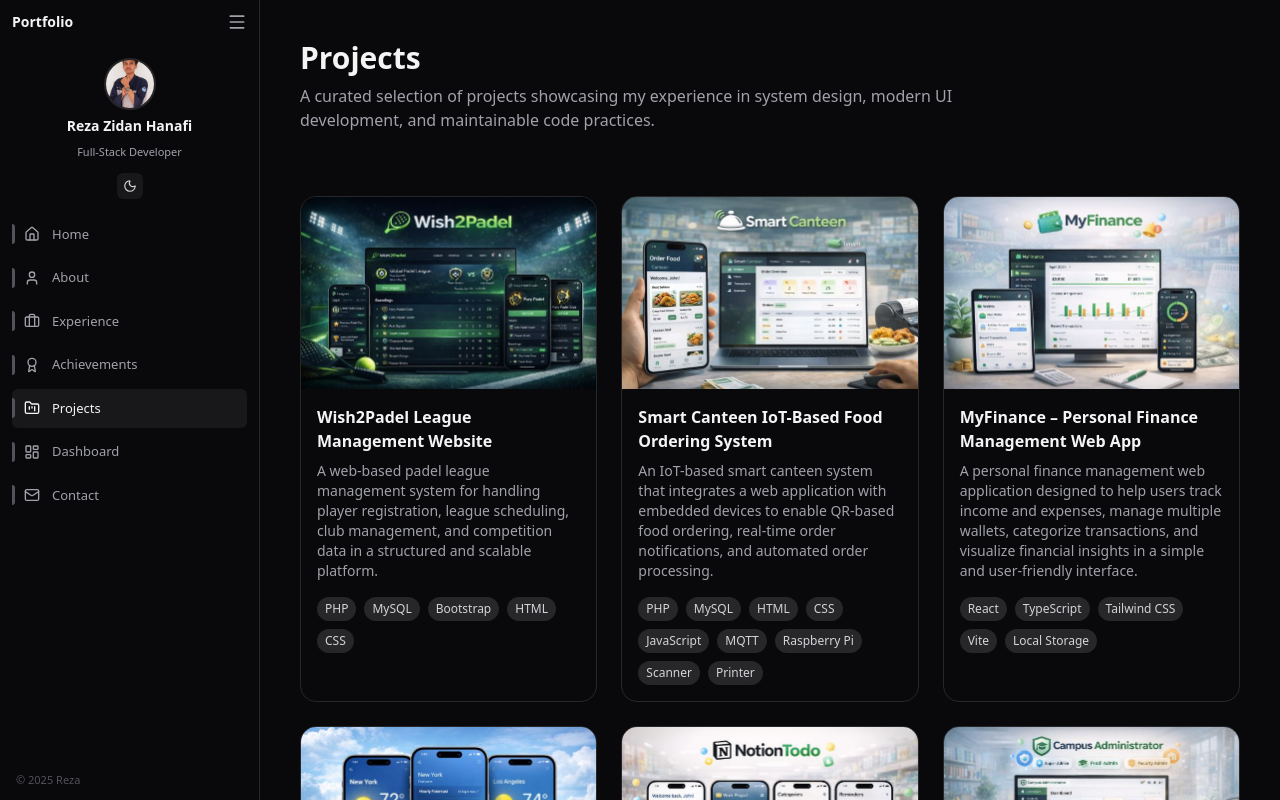
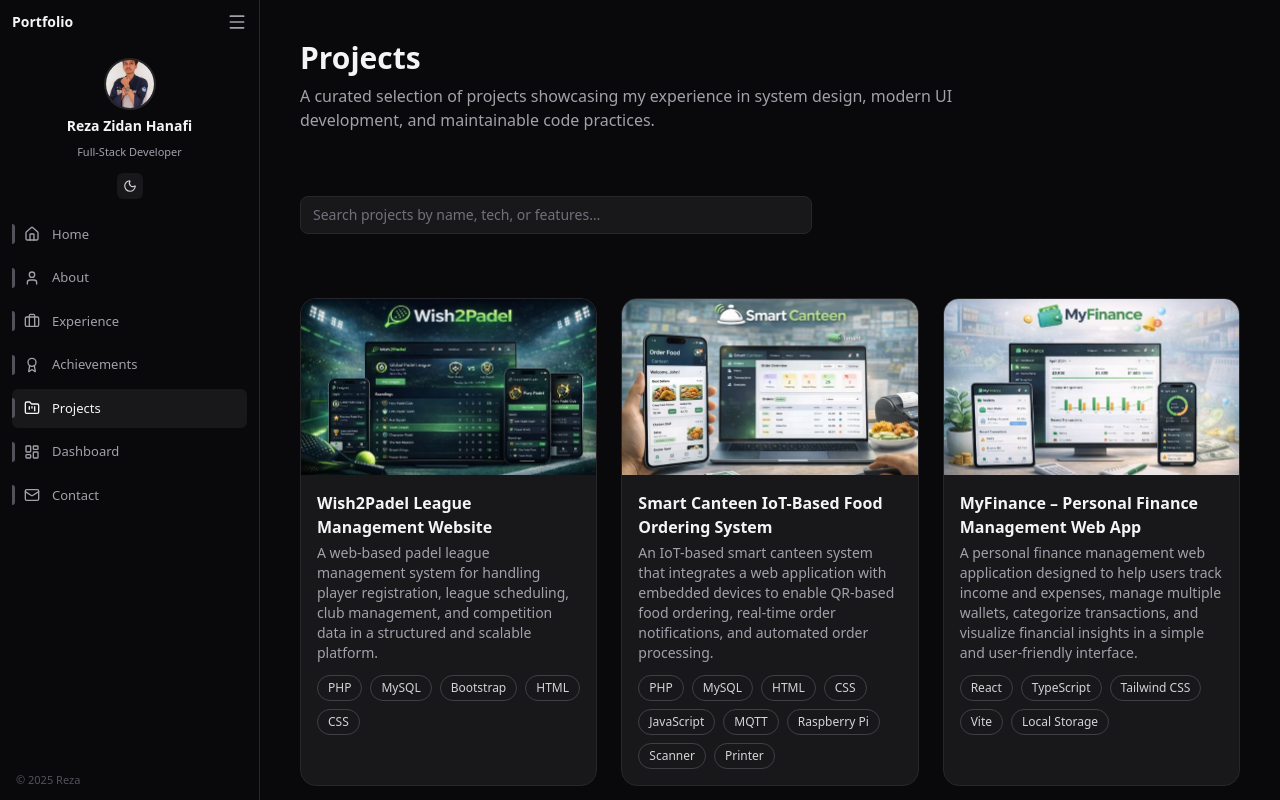
Before and after one commit to RezaZidan/Portfolio, a React (Vite) app: page /projects in a window 1280 px wide. Built offline with nearby package versions, Linux system fonts and the light colour scheme.

Commit message:
Add new features to portfolio project

```diff
--- a/src/pages/Projects.tsx
+++ b/src/pages/Projects.tsx
@@ -1,7 +1,27 @@
+// pages/projects.tsx
+import { useState, useMemo } from "react";
 import ProjectCard from "../components/ProjectCard";
 import { projects } from "../data/projects";
+import type { Project } from "../data/projects";
 
 export default function Projects() {
+  const [search, setSearch] = useState("");
+
+  // ================= FILTER PROJECTS =================
+  const filtered = useMemo(() => {
+    const lowerQuery = search.toLowerCase();
+    return projects.filter((project) => {
+      const inName = project.name.toLowerCase().includes(lowerQuery);
+      const inTech = project.tech.some((t) =>
+        t.toLowerCase().includes(lowerQuery)
+      );
+      const inFeatures = project.features.some((f) =>
+        f.toLowerCase().includes(lowerQuery)
+      );
+      return inName || inTech || inFeatures;
+    });
+  }, [search]);
+
   return (
     <div className="space-y-16">
       {/* ================= HEADER ================= */}
@@ -15,18 +35,87 @@ export default function Projects() {
         </p>
       </section>
 
+      {/* ================= SEARCH INPUT ================= */}
+      <section className="flex justify-left">
+        <input
+          type="text"
+          placeholder="Search projects by name, tech, or features…"
+          value={search}
+          onChange={(e) => setSearch(e.target.value)}
+          className="
+            w-full sm:max-w-md md:max-w-lg
+            rounded-lg
+            bg-white dark:bg-zinc-900
+            border border-zinc-200 dark:border-zinc-800
+            px-3 py-2 text-sm
+            text-zinc-900 dark:text-zinc-200
+            placeholder:text-zinc-500 dark:placeholder:text-zinc-500
+            focus:outline-none focus:border-zinc-400 dark:focus:border-zinc-600
+            transition
+          "
+        />
+      </section>
+
       {/* ================= GRID ================= */}
       <section className="grid gap-6 sm:grid-cols-2 lg:grid-cols-3">
-        {projects.map((project) => (
-          <ProjectCard
-            key={project.slug}
-            slug={project.slug}
-            name={project.name}
-            description={project.description}
-            thumbnail={project.thumbnail}
-            tech={project.tech}
-          />
-        ))}
+        {filtered.length > 0 ? (
+          filtered.map((project) => (
+            <div
+              key={project.slug}
+              className="
+                group rounded-2xl overflow-hidden transition
+                bg-white dark:bg-zinc-900
+                border border-zinc-200 dark:border-zinc-800
+                hover:border-zinc-300 dark:hover:border-zinc-700
+              "
+            >
+              <div className="overflow-hidden">
+                <img
+                  src={project.thumbnail}
+                  alt={project.name}
+                  className="
+                    h-44 w-full object-cover
+                    transition-transform duration-300
+                    group-hover:scale-105
+                  "
+                />
+              </div>
+
+              <div className="p-4">
+                <h3 className="font-semibold text-zinc-900 dark:text-zinc-100">
+                  {project.name}
+                </h3>
+
+                <p className="text-sm text-zinc-600 dark:text-zinc-400 mt-1">
+                  {project.description}
+                </p>
+
+                <div className="flex flex-wrap gap-2 mt-3">
+                  {project.tech.map((t) => (
+                    <span
+                      key={t}
+                      className="
+                        inline-block
+                        rounded-full
+                        border border-zinc-300 dark:border-zinc-700
+                        px-2.5 py-1
+                        text-xs
+                        text-zinc-700 dark:text-zinc-300
+                        bg-white dark:bg-zinc-900
+                      "
+                    >
+                      {t}
+                    </span>
+                  ))}
+                </div>
+              </div>
+            </div>
+          ))
+        ) : (
+          <p className="text-zinc-500 dark:text-zinc-400 col-span-full text-center mt-4">
+            No projects found.
+          </p>
+        )}
       </section>
     </div>
   );
```
